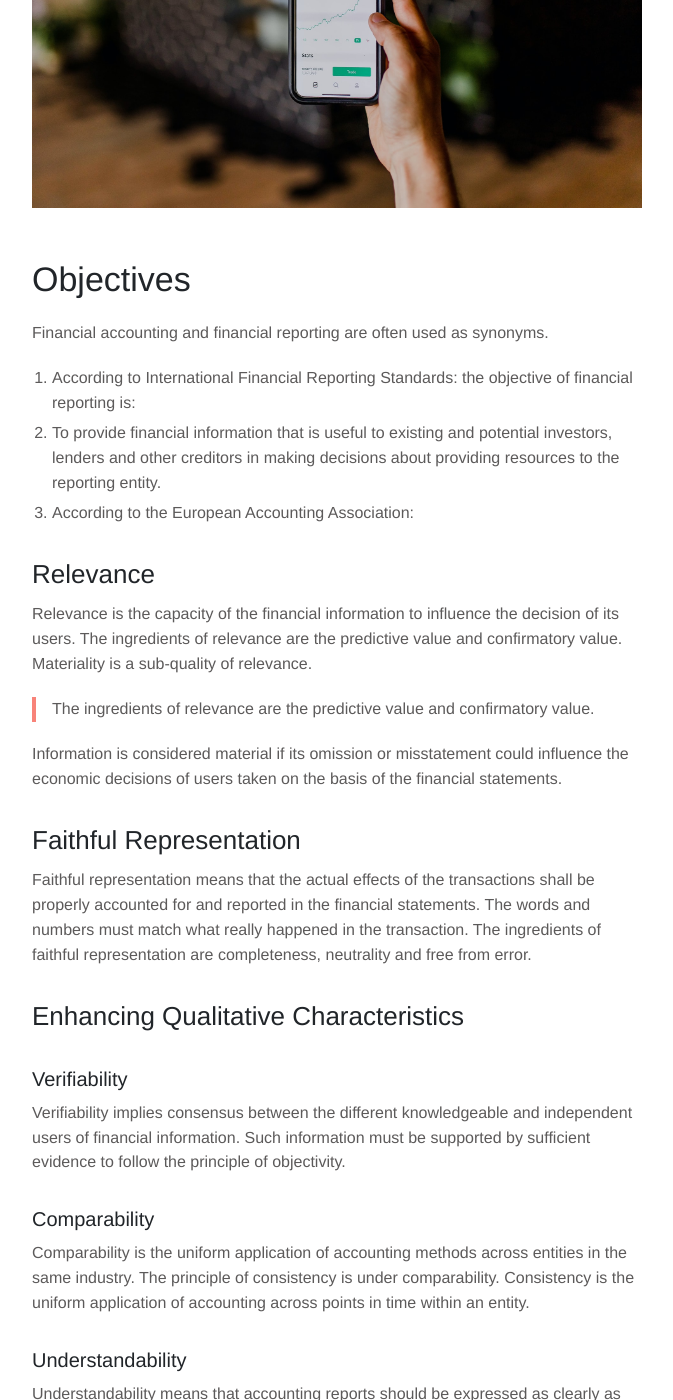
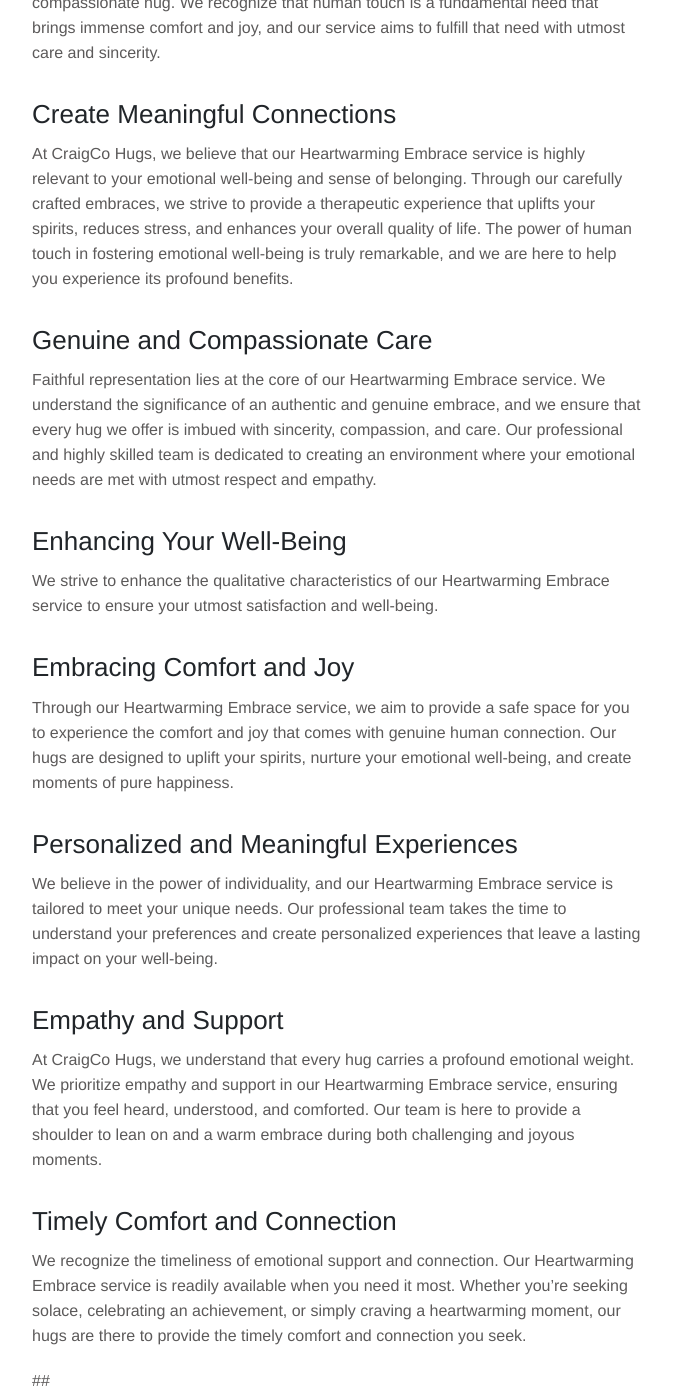
Before and after one commit to craigcohugs/craigcohugs.github.io, a Jekyll site: the page built from _services/accounting.md, in a window 1280 px wide and 1400 px high, scrolled down 638 px. Shown: the whole window, without its empty margins (143-816 px from the left). Built offline with Jekyll 4.4.1, drawn with Linux system fonts in a browser that asks for light colours; some of the changed text lies outside the part shown.

Commit message:
Services update

```diff
--- a/_services/accounting.md
+++ b/_services/accounting.md
@@ -4,81 +4,32 @@
 weight: 1
 ---
 
-Financial accounting (or financial accountancy) is the field of accounting concerned with the **summary, analysis and reporting** of financial transactions related to a business.
+At CraigCo Hugs, we understand the profound impact of human connection, and we believe in the transformative power of a heartfelt embrace. Our Heartwarming Embrace service is thoughtfully designed to provide you with a nurturing and comforting hug that wraps you in a sense of security, warmth, and profound connection.
 
-![Accounting Services](/images/austin-distel-nGc5RT2HmF0-unsplash.jpg)
+## Embrace the Power of Connection
+Our Heartwarming Embrace service is dedicated to creating a moment of pure bliss, where you can experience the deep healing and rejuvenating effects of a genuine and compassionate hug. We recognize that human touch is a fundamental need that brings immense comfort and joy, and our service aims to fulfill that need with utmost care and sincerity.
 
-# Objectives
+## Create Meaningful Connections
+At CraigCo Hugs, we believe that our Heartwarming Embrace service is highly relevant to your emotional well-being and sense of belonging. Through our carefully crafted embraces, we strive to provide a therapeutic experience that uplifts your spirits, reduces stress, and enhances your overall quality of life. The power of human touch in fostering emotional well-being is truly remarkable, and we are here to help you experience its profound benefits.
 
-Financial accounting and financial reporting are often used as synonyms.
+## Genuine and Compassionate Care
+Faithful representation lies at the core of our Heartwarming Embrace service. We understand the significance of an authentic and genuine embrace, and we ensure that every hug we offer is imbued with sincerity, compassion, and care. Our professional and highly skilled team is dedicated to creating an environment where your emotional needs are met with utmost respect and empathy.
 
-1. According to International Financial Reporting Standards: the objective of financial reporting is:
-2. To provide financial information that is useful to existing and potential investors, lenders and other creditors in making decisions about providing resources to the reporting entity.
-3. According to the European Accounting Association:
+## Enhancing Your Well-Being
+We strive to enhance the qualitative characteristics of our Heartwarming Embrace service to ensure your utmost satisfaction and well-being.
 
-## Relevance
+## Embracing Comfort and Joy
+Through our Heartwarming Embrace service, we aim to provide a safe space for you to experience the comfort and joy that comes with genuine human connection. Our hugs are designed to uplift your spirits, nurture your emotional well-being, and create moments of pure happiness.
 
-Relevance is the capacity of the financial information to influence the decision of its users. The ingredients of relevance are the predictive value and confirmatory value. Materiality is a sub-quality of relevance.
+## Personalized and Meaningful Experiences
+We believe in the power of individuality, and our Heartwarming Embrace service is tailored to meet your unique needs. Our professional team takes the time to understand your preferences and create personalized experiences that leave a lasting impact on your well-being.
 
-> The ingredients of relevance are the predictive value and confirmatory value.
+## Empathy and Support
+At CraigCo Hugs, we understand that every hug carries a profound emotional weight. We prioritize empathy and support in our Heartwarming Embrace service, ensuring that you feel heard, understood, and comforted. Our team is here to provide a shoulder to lean on and a warm embrace during both challenging and joyous moments.
 
-Information is considered material if its omission or misstatement could influence the economic decisions of users taken on the basis of the financial statements.
+## Timely Comfort and Connection
+We recognize the timeliness of emotional support and connection. Our Heartwarming Embrace service is readily available when you need it most. Whether you're seeking solace, celebrating an achievement, or simply craving a heartwarming moment, our hugs are there to provide the timely comfort and connection you seek.
 
-## Faithful Representation
+##
 
-Faithful representation means that the actual effects of the transactions shall be properly accounted for and reported in the financial statements. The words and numbers must match what really happened in the transaction. The ingredients of faithful representation are completeness, neutrality and free from error.
-
-## Enhancing Qualitative Characteristics
-
-### Verifiability
-
-Verifiability implies consensus between the different knowledgeable and independent users of financial information. Such information must be supported by sufficient evidence to follow the principle of objectivity.
-
-### Comparability
-
-Comparability is the uniform application of accounting methods across entities in the same industry. The principle of consistency is under comparability. Consistency is the uniform application of accounting across points in time within an entity.
-
-### Understandability
-
-Understandability means that accounting reports should be expressed as clearly as possible and should be understood by those to whom the information is relevant.
-Timeliness: Timeliness implies that financial information must be presented to the users before a decision is to be made.
-
----
-
-## Statement of cash flows
-
-The statement of cash flows considers the inputs and outputs in concrete cash within a stated period. The general template of a cash flow statement is as follows: Cash Inflow - Cash Outflow + Opening Balance = Closing Balance
-
-| Cash Inflow | Outflow   | Opening Balance |
-| ----------- | --------- | --------------- |
-| _Monday_    | `Tuesday` | **Wednesday**   |
-| 1           | 2         | 3               |
-
-**Example 1:** in the beginning of September, Ellen started out with $5 in her bank account. During that same month, Ellen borrowed $20 from Tom. At the end of the month, Ellen bought a pair of shoes for $7. Ellen's cash flow statement for the month of September looks like this:
-
-- Cash inflow: $20
-- Cash outflow:$7
-- Opening balance: $5
-- Closing balance: $20 – $7 + $5 = $18
-
-**Example 2:** in the beginning of June, WikiTables, a company that buys and resells tables, sold 2 tables. They'd originally bought the tables for $25 each, and sold them at a price of $50 per table. The first table was paid out in cash however the second one was bought in credit terms. WikiTables' cash flow statement for the month of June looks like this:
-
-> **Important:** the cash flow statement only considers the exchange of actual cash, and ignores what the person in question owes or is owed.
-
-## Statement of financial position (balance sheet)
-
-The balance sheet is the financial statement showing a firm's assets, liabilities and equity (capital) at a set point in time, usually the end of the fiscal year reported on the accompanying income statement.
-
-- **fixed assets**
-  - property
-  - building
-  - equipment (such as factory machinery)
-- **intangible assets**
-  - copyrights
-  - trademarks
-  - patents
-    - pending
-    - international
-- goodwill
-
-Owner's equity, sometimes referred to as net assets, is represented differently depending on the type of business ownership. Business ownership can be in the form of a sole proprietorship, partnership, or a corporation. For a corporation, the owner's equity portion usually shows common stock, and retained earnings (earnings kept in the company). Retained earnings come from the retained earnings statement, prepared prior to the balance sheet.
+Discover the extraordinary benefits of our Heartwarming Embrace service and allow us to wrap you in a comforting and uplifting embrace. Experience the joy of genuine human connection, feel the transformative power of a heartfelt hug, and let CraigCo Hugs fill your world with love, warmth, and profound emotional well-being.
```
Also changed, not shown: _layouts/givemeahug.html (renamed from _layouts/services.html).
